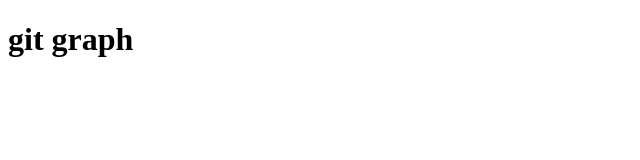
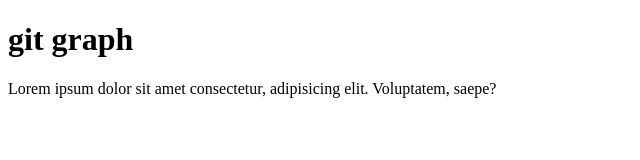
Before and after one commit to saurabh-v-eq/GitGraph, a plain HTML site: page index.html in a window 1280 px wide. Shown: the whole page, without its empty margins (0-640 px from the left). Drawn offline with Linux system fonts and the light colour scheme.

Commit message:
update code

```diff
--- a/index.html
+++ b/index.html
@@ -7,5 +7,6 @@
 </head>
 <body>
     <h1>git graph</h1>
+    <p>Lorem ipsum dolor sit amet consectetur, adipisicing elit. Voluptatem, saepe?</p>
 </body>
 </html>
```
